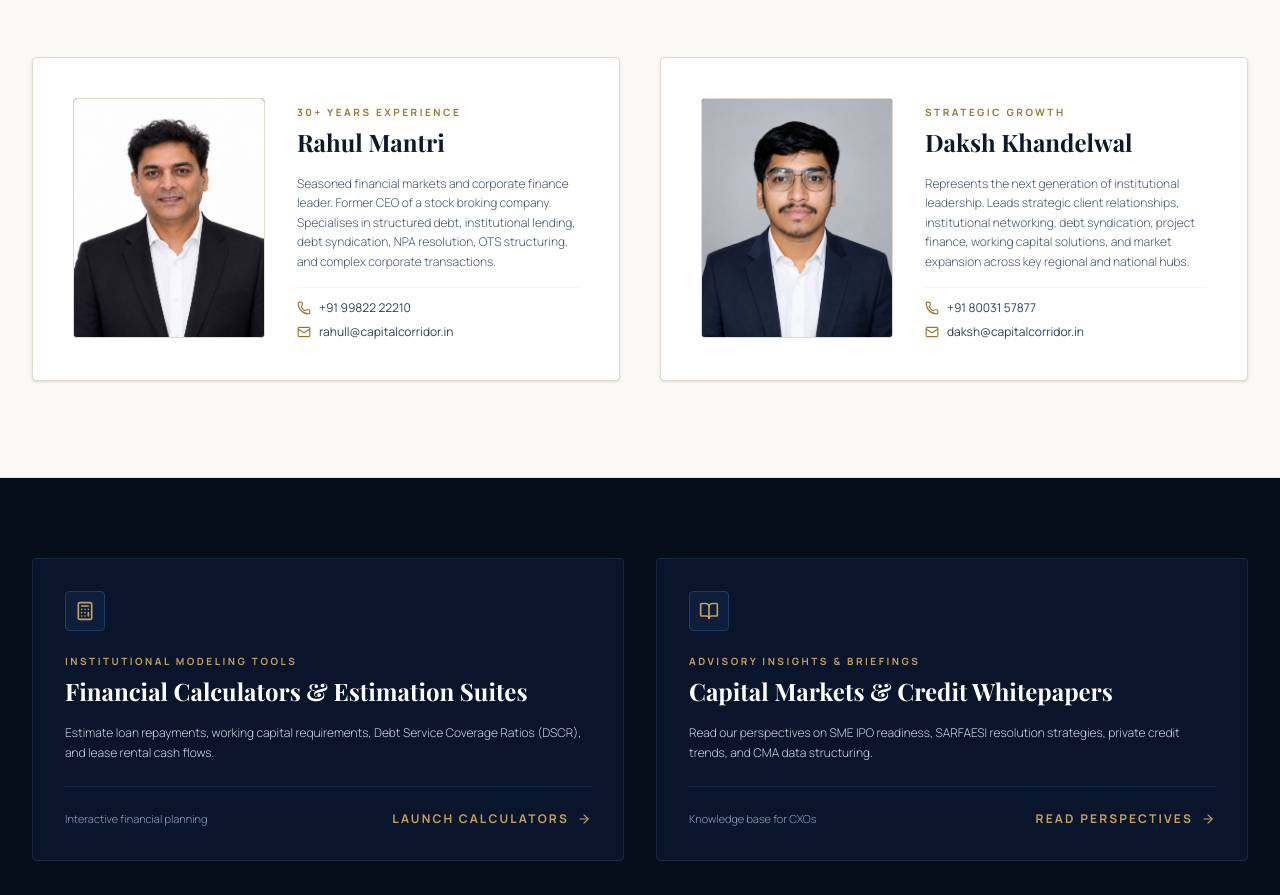
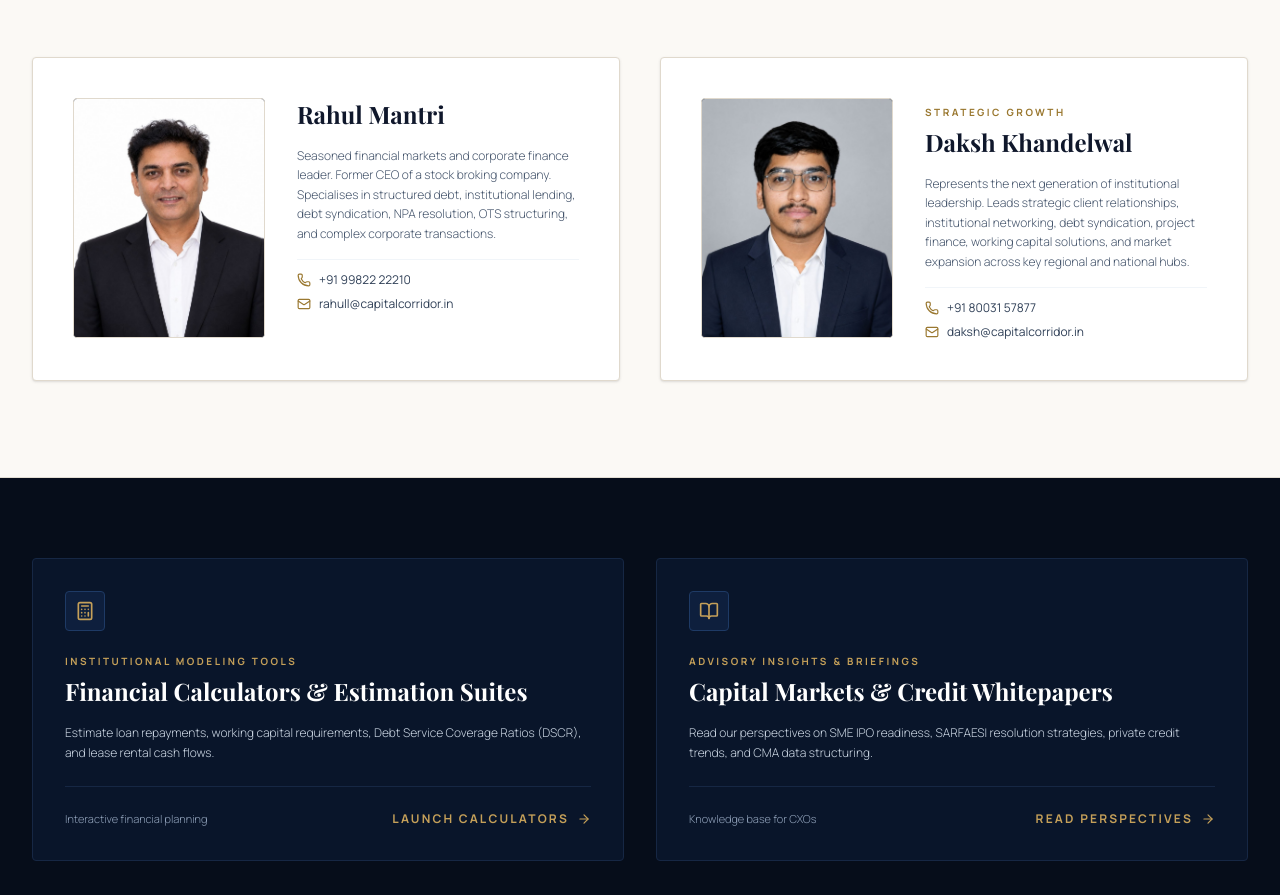
Before and after one commit to Saksham1105/Capital_Corridor, a React (Vite) app: page / in a window 1280 px wide. Shown: the part 7645-8540 px from the top of the page. Built offline with nearby package versions, Linux system fonts and the light colour scheme; a web font is replaced by a local one.

Commit message:
fix: remove remaining experience labels

```diff
--- a/src/components/home/LeadershipShowcaseV4.tsx
+++ b/src/components/home/LeadershipShowcaseV4.tsx
@@ -42,10 +42,7 @@ export function LeadershipShowcaseV4() {
 
             <div className="flex-1 space-y-4">
               <div>
-                <span className="text-[10px] font-bold uppercase tracking-[0.25em] text-[#9A7830]">
-                  30+ Years Experience
-                </span>
-                <h3 className="text-2xl font-serif font-bold text-slate-900 mt-1">
+                <h3 className="text-2xl font-serif font-bold text-slate-900">
                   Rahul Mantri
                 </h3>
               </div>
--- a/src/pages/ContactUs.tsx
+++ b/src/pages/ContactUs.tsx
@@ -82,7 +82,7 @@ export function ContactUs() {
                 <div className="flex items-center justify-between">
                   <h3 className="font-serif text-lg font-bold text-slate-900">Rahul Mantri</h3>
                 </div>
-                <p className="text-xs text-slate-500 font-light">30+ Years Capital Markets &amp; Corporate Finance</p>
+                <p className="text-xs text-slate-500 font-light">Capital Markets &amp; Corporate Finance</p>
                 <div className="pt-2 border-t border-slate-100 space-y-1.5 text-xs text-slate-700">
                   <p className="flex items-center">
                     <Phone className="h-3.5 w-3.5 text-[#9A7830] mr-2 shrink-0" />
--- a/src/pages/OurTeam.tsx
+++ b/src/pages/OurTeam.tsx
@@ -79,9 +79,6 @@ export function OurTeam() {
 
               <div>
                 <h2 className="text-2xl sm:text-3xl font-serif font-bold text-slate-900">Rahul Mantri</h2>
-                <div className="text-xs uppercase font-bold text-[#9A7830] tracking-widest mt-1">
-                  30+ Years Experience
-                </div>
               </div>
 
               <div className="space-y-2 text-xs text-slate-700 font-light border-t border-slate-100 pt-4">
```
